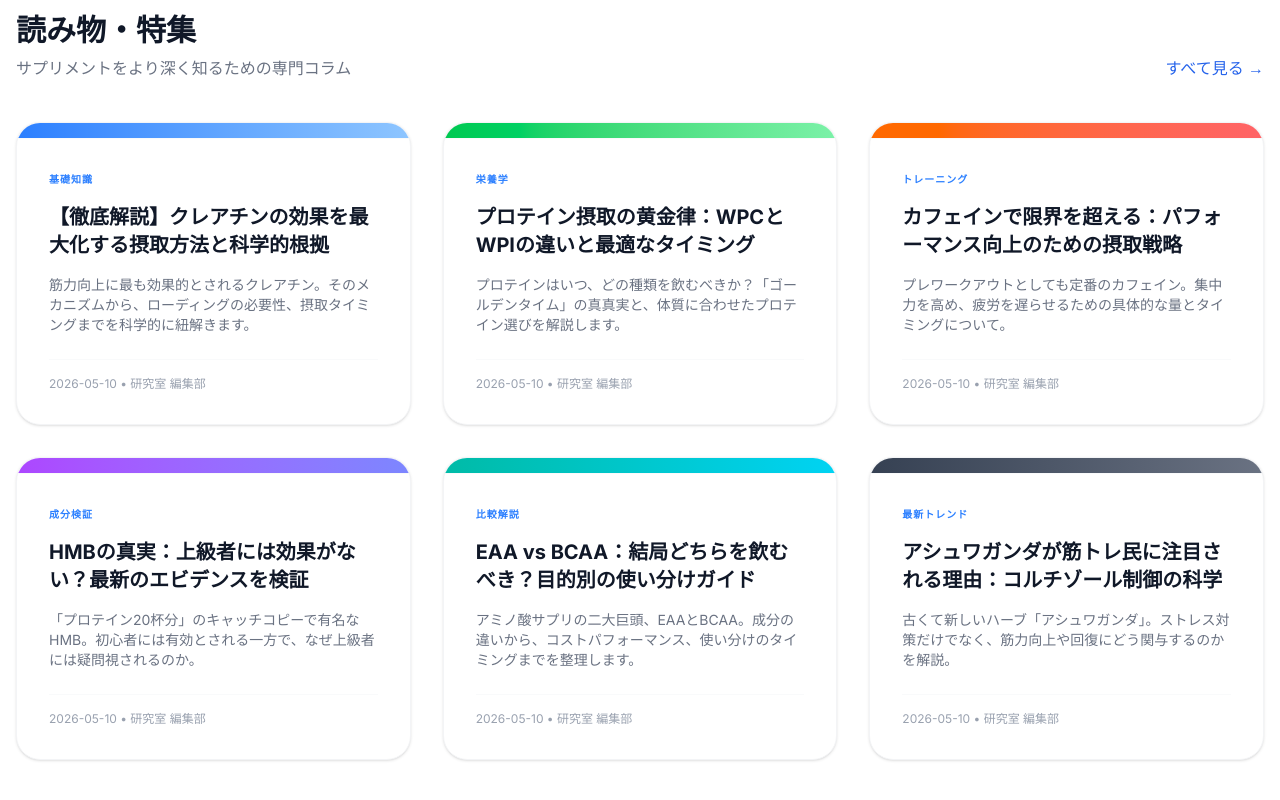
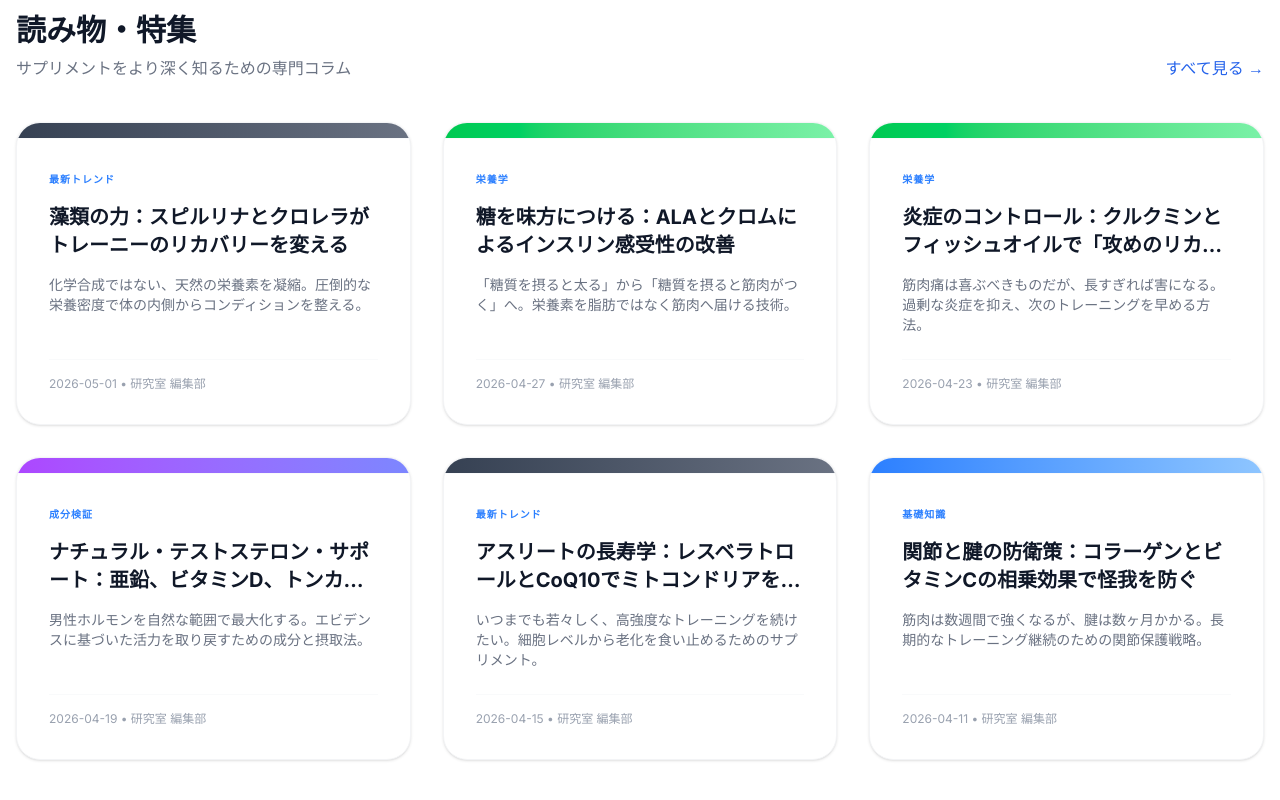
Before and after one commit to WAKAMUSYA/supplement-lab, a Next.js app: page / in a window 1280 px wide. Shown: the part 2140-2940 px from the top of the page. Built offline with nearby package versions, Linux system fonts and the light colour scheme; no server answers.

Commit message:
変更内容

```diff
--- /dev/null
+++ b/scratch/update_dates.js
@@ -0,0 +1,18 @@
+const fs = require('fs');
+const path = require('path');
+
+const filePath = 'src/data/articles.ts';
+let content = fs.readFileSync(filePath, 'utf8');
+
+let count = 0;
+const startDate = new Date('2026-01-05');
+
+content = content.replace(/publishDate: '2026-05-10'/g, () => {
+  const date = new Date(startDate);
+  date.setDate(startDate.getDate() + (count * 4)); // 4 days apart
+  count++;
+  return `publishDate: '${date.toISOString().split('T')[0]}'`;
+});
+
+fs.writeFileSync(filePath, content);
+console.log(`Updated ${count} articles.`);
--- a/src/app/page.tsx
+++ b/src/app/page.tsx
@@ -154,7 +154,7 @@ export default function Home() {
           </Link>
         </div>
         <div className="grid grid-cols-1 md:grid-cols-3 gap-8">
-          {articles.slice(0, 6).map((article) => (
+          {[...articles].sort((a, b) => new Date(b.publishDate).getTime() - new Date(a.publishDate).getTime()).slice(0, 6).map((article) => (
             <Link key={article.id} href={`/articles/${article.slug}`} className="group">
               <div className="bg-white rounded-3xl border border-gray-100 shadow-sm hover:shadow-lg transition-all card-hover h-full flex flex-col overflow-hidden">
                 <div className={`h-4 border-b border-gray-50 bg-gradient-to-r ${
--- a/src/data/articles.ts
+++ b/src/data/articles.ts
@@ -18,7 +18,7 @@ export const articles: Article[] = [
     title: '【徹底解説】クレアチンの効果を最大化する摂取方法と科学的根拠',
     excerpt: '筋力向上に最も効果的とされるクレアチン。そのメカニズムから、ローディングの必要性、摂取タイミングまでを科学的に紐解きます。',
     category: '基礎知識',
-    publishDate: '2026-05-10',
+    publishDate: '2026-01-05',
     author: '研究室 編集部',
     relatedIngredientSlug: 'creatine',
     content: `
@@ -56,7 +56,7 @@ export const articles: Article[] = [
     title: 'プロテイン摂取の黄金律：WPCとWPIの違いと最適なタイミング',
     excerpt: 'プロテインはいつ、どの種類を飲むべきか？「ゴールデンタイム」の真真実と、体質に合わせたプロテイン選びを解説します。',
     category: '栄養学',
-    publishDate: '2026-05-10',
+    publishDate: '2026-01-09',
     author: '研究室 編集部',
     relatedIngredientSlug: 'protein',
     content: `
@@ -92,7 +92,7 @@ export const articles: Article[] = [
     title: 'カフェインで限界を超える：パフォーマンス向上のための摂取戦略',
     excerpt: 'プレワークアウトとしても定番のカフェイン。集中力を高め、疲労を遅らせるための具体的な量とタイミングについて。',
     category: 'トレーニング',
-    publishDate: '2026-05-10',
+    publishDate: '2026-01-13',
     author: '研究室 編集部',
     relatedIngredientSlug: 'caffeine',
     content: `
@@ -131,7 +131,7 @@ export const articles: Article[] = [
     title: 'HMBの真実：上級者には効果がない？最新のエビデンスを検証',
     excerpt: '「プロテイン20杯分」のキャッチコピーで有名なHMB。初心者には有効とされる一方で、なぜ上級者には疑問視されるのか。',
     category: '成分検証',
-    publishDate: '2026-05-10',
+    publishDate: '2026-01-17',
     author: '研究室 編集部',
     relatedIngredientSlug: 'hmb',
     content: `
@@ -166,7 +166,7 @@ HMBは「筋肉を増やす」作用よりも、**「筋肉の分解を防ぐ」
     title: 'EAA vs BCAA：結局どちらを飲むべき？目的別の使い分けガイド',
     excerpt: 'アミノ酸サプリの二大巨頭、EAAとBCAA。成分の違いから、コストパフォーマンス、使い分けのタイミングまでを整理します。',
     category: '比較解説',
-    publishDate: '2026-05-10',
+    publishDate: '2026-01-21',
     author: '研究室 編集部',
     relatedIngredientSlug: 'eaa',
     content: `
@@ -207,7 +207,7 @@ HMBは「筋肉を増やす」作用よりも、**「筋肉の分解を防ぐ」
     title: 'アシュワガンダが筋トレ民に注目される理由：コルチゾール制御の科学',
     excerpt: '古くて新しいハーブ「アシュワガンダ」。ストレス対策だけでなく、筋力向上や回復にどう関与するのかを解説。',
     category: '最新トレンド',
-    publishDate: '2026-05-10',
+    publishDate: '2026-01-25',
     author: '研究室 編集部',
     relatedIngredientSlug: 'ashwagandha',
     content: `
@@ -241,7 +241,7 @@ HMBは「筋肉を増やす」作用よりも、**「筋肉の分解を防ぐ」
     title: 'マルトデキストリン活用術：太りにくい人のためのバルクアップ戦略',
     excerpt: 'ハードゲイナー（太りにくい体質）が筋肉を増やすために欠かせない、マルトデキストリンの効果的な使い方。',
     category: '栄養学',
-    publishDate: '2026-05-10',
+    publishDate: '2026-01-29',
     author: '研究室 編集部',
     relatedIngredientSlug: 'maltodextrin',
     content: `
@@ -274,7 +274,7 @@ HMBは「筋肉を増やす」作用よりも、**「筋肉の分解を防ぐ」
     title: 'ビタミンDと筋力：「日光のビタミン」がホルモン値に与える影響',
     excerpt: '多くの日本人が不足しているとされるビタミンD。単なる骨の健康だけでなく、筋力維持やテストステロンへの関与を解説。',
     category: '基礎知識',
-    publishDate: '2026-05-10',
+    publishDate: '2026-02-02',
     author: '研究室 編集部',
     relatedIngredientSlug: 'vitamin-d',
     content: `
@@ -307,7 +307,7 @@ HMBは「筋肉を増やす」作用よりも、**「筋肉の分解を防ぐ」
     title: 'リカバリーの科学：GABAとマグネシウムで「深い睡眠」を手に入れる',
     excerpt: '筋肉は寝ている間に作られる。睡眠の質を劇的に高めるための、GABAとマグネシウムの併用戦略を徹底解剖。',
     category: '最新トレンド',
-    publishDate: '2026-05-10',
+    publishDate: '2026-02-06',
     author: '研究室 編集部',
     relatedIngredientSlug: 'magnesium',
     content: `
@@ -343,7 +343,7 @@ GABAとマグネシウムを併用することで、**「脳の鎮静」と「
     title: 'シトルリンマレート：パンプ感だけじゃない、持久力と回復への驚くべき効果',
     excerpt: 'プレワークアウトの定番成分、シトルリン。血管拡張による「パンプ感」の裏側にある、疲労物質除去のメカニズム。',
     category: '成分検証',
-    publishDate: '2026-05-10',
+    publishDate: '2026-02-10',
     author: '研究室 編集部',
     relatedIngredientSlug: 'citrulline',
     content: `
@@ -376,7 +376,7 @@ GABAとマグネシウムを併用することで、**「脳の鎮静」と「
     title: 'フィッシュオイルの真価：なぜ全てのトレーニーがオメガ3を摂るべきか',
     excerpt: '単なる健康習慣ではない、筋肥大のサポートと炎症抑制。アスリートにおけるフィッシュオイルの重要性を紐解きます。',
     category: '栄養学',
-    publishDate: '2026-05-10',
+    publishDate: '2026-02-14',
     author: '研究室 編集部',
     relatedIngredientSlug: 'fish-oil',
     content: `
@@ -407,7 +407,7 @@ GABAとマグネシウムを併用することで、**「脳の鎮静」と「
     title: '夜のプロテイン戦略：カゼイン vs ホエイ、睡眠中の筋合成を最大化するのは？',
     excerpt: '寝ている間のカタボリック（筋分解）を防ぐために最適なプロテインはどちらか。最新の研究結果を基に結論を出します。',
     category: '成分検証',
-    publishDate: '2026-05-10',
+    publishDate: '2026-02-18',
     author: '研究室 編集部',
     relatedIngredientSlug: 'casein',
     content: `
@@ -438,7 +438,7 @@ GABAとマグネシウムを併用することで、**「脳の鎮静」と「
     title: '脂肪燃焼を加速させるスタック術：カルニチンとCLAの相乗効果',
     excerpt: '減量期の強い味方、燃焼系サプリメント。カルニチンとCLAを組み合わせることで、なぜ効率が上がるのか。',
     category: '栄養学',
-    publishDate: '2026-05-10',
+    publishDate: '2026-02-22',
     author: '研究室 編集部',
     relatedIngredientSlug: 'l-carnitine',
     content: `
@@ -470,7 +470,7 @@ GABAとマグネシウムを併用することで、**「脳の鎮静」と「
     title: '究極の集中力を手に入れる：カフェイン×テアニン×チロシンの科学',
     excerpt: 'プレワークアウトを自作するなら外せない3成分。興奮を制御し、ゾーンに入るための配合比率を公開。',
     category: '最新トレンド',
-    publishDate: '2026-05-10',
+    publishDate: '2026-02-26',
     author: '研究室 編集部',
     relatedIngredientSlug: 'theanine',
     content: `
@@ -501,7 +501,7 @@ GABAとマグネシウムを併用することで、**「脳の鎮静」と「
     title: '関節の寿命を延ばす：グルコサミンとクルクミンによるケア戦略',
     excerpt: '筋トレは関節の摩耗との戦いでもある。炎症を抑え、軟骨を守るための長期的なサプリメント戦略。',
     category: '基礎知識',
-    publishDate: '2026-05-10',
+    publishDate: '2026-03-02',
     author: '研究室 編集部',
     relatedIngredientSlug: 'glucosamine',
     content: `
@@ -532,7 +532,7 @@ GABAとマグネシウムを併用することで、**「脳の鎮静」と「
     title: 'プレワークアウト vs コーヒー：どっちが筋トレに有利？徹底比較',
     excerpt: '手軽なコーヒーと、多成分配合のプレワークアウト。それぞれのメリット・デメリットと使い分けを解説。',
     category: '比較解説',
-    publishDate: '2026-05-10',
+    publishDate: '2026-03-06',
     author: '研究室 編集部',
     relatedIngredientSlug: 'caffeine',
     content: `
@@ -564,7 +564,7 @@ GABAとマグネシウムを併用することで、**「脳の鎮静」と「
     title: '最強のタッグ：クレアチンとβアラニンの相乗効果で限界を超える',
     excerpt: '瞬発力のクレアチンと持久力のβアラニン。これらを組み合わせることで、なぜトレーニングボリュームが爆増するのか。',
     category: '成分検証',
-    publishDate: '2026-05-10',
+    publishDate: '2026-03-10',
     author: '研究室 編集部',
     relatedIngredientSlug: 'creatine',
     content: `
@@ -594,7 +594,7 @@ GABAとマグネシウムを併用することで、**「脳の鎮静」と「
     title: 'ZMA（亜鉛・マグネシウム）の真実：テストステロンは本当に増えるのか？',
     excerpt: '夜用サプリの定番「ZMA」。そのリカバリー効果と、多くの人が誤解しているホルモンへの影響を整理。',
     category: '成分検証',
-    publishDate: '2026-05-10',
+    publishDate: '2026-03-14',
     author: '研究室 編集部',
     relatedIngredientSlug: 'zinc',
     content: `
@@ -623,7 +623,7 @@ ZMAは、亜鉛、マグネシウム、ビタミンB6の3つを特定の比率
     title: '水だけでは足りない？トレーニングパフォーマンスを支える電解質の重要性',
     excerpt: 'パフォーマンス低下の原因は「水不足」ではなく「塩分不足」かも。筋痙攣を防ぎ、出力を維持するための水分補給戦略。',
     category: 'トレーニング',
-    publishDate: '2026-05-10',
+    publishDate: '2026-03-18',
     author: '研究室 編集部',
     relatedIngredientSlug: 'taurine',
     content: `
@@ -648,7 +648,7 @@ ZMAは、亜鉛、マグネシウム、ビタミンB6の3つを特定の比率
     title: 'サプリメントにも「休息」が必要：カフェイン耐性をリセットする戦略',
     excerpt: '「最近プレワークアウトが効かない」と感じていませんか？耐性の仕組みと、効果を復活させるサイクル術。',
     category: 'トレーニング',
-    publishDate: '2026-05-10',
+    publishDate: '2026-03-22',
     author: '研究室 編集部',
     relatedIngredientSlug: 'caffeine',
     content: `
@@ -677,7 +677,7 @@ ZMAは、亜鉛、マグネシウム、ビタミンB6の3つを特定の比率
     title: 'アダプトゲンの科学：ロディオラとアシュワガンダでオーバートレーニングを防ぐ',
     excerpt: '「体力が持たない」「疲れが抜けない」と感じる時に。ストレス適応能力を高めるハーブの正しい活用法。',
     category: '最新トレンド',
-    publishDate: '2026-05-10',
+    publishDate: '2026-03-26',
     author: '研究室 編集部',
     relatedIngredientSlug: 'rhodiola',
     content: `
@@ -700,7 +700,7 @@ ZMAは、亜鉛、マグネシウム、ビタミンB6の3つを特定の比率
     title: '脳を鍛えて筋肉を操る：ノートロピック（脳サプリ）とマインドマッスルコネクション',
     excerpt: '筋肉を動かすのは「脳」からの指令。アルファGPCとチロシンで神経系をブーストし、フォームの質を極める。',
     category: '最新トレンド',
-    publishDate: '2026-05-10',
+    publishDate: '2026-03-30',
     author: '研究室 編集部',
     relatedIngredientSlug: 'alpha-gpc',
     content: `
@@ -723,7 +723,7 @@ ZMAは、亜鉛、マグネシウム、ビタミンB6の3つを特定の比率
     title: 'ビートルートの衝撃：硝酸塩が爆発的な持久力を生むメカニズム',
     excerpt: 'オリンピック選手も注目する「赤い野菜」。より少ない酸素でより長く動ける、エリートアスリートの秘密兵器。',
     category: '基礎知識',
-    publishDate: '2026-05-10',
+    publishDate: '2026-04-03',
     author: '研究室 編集部',
     relatedIngredientSlug: 'beetroot',
     content: `
@@ -747,7 +747,7 @@ ZMAは、亜鉛、マグネシウム、ビタミンB6の3つを特定の比率
     title: '腸内環境とバルクアップ：プロバイオティクスがプロテインの吸収を助ける？',
     excerpt: '「食べているのにデカくならない」原因は腸にあるかも。善玉菌が筋肉の成長に与える意外な影響。',
     category: '栄養学',
-    publishDate: '2026-05-10',
+    publishDate: '2026-04-07',
     author: '研究室 編集部',
     relatedIngredientSlug: 'probiotics',
     content: `
@@ -770,7 +770,7 @@ ZMAは、亜鉛、マグネシウム、ビタミンB6の3つを特定の比率
     title: '関節と腱の防衛策：コラーゲンとビタミンCの相乗効果で怪我を防ぐ',
     excerpt: '筋肉は数週間で強くなるが、腱は数ヶ月かかる。長期的なトレーニング継続のための関節保護戦略。',
     category: '基礎知識',
-    publishDate: '2026-05-10',
+    publishDate: '2026-04-11',
     author: '研究室 編集部',
     relatedIngredientSlug: 'collagen',
     content: `
@@ -790,7 +790,7 @@ ZMAは、亜鉛、マグネシウム、ビタミンB6の3つを特定の比率
     title: 'アスリートの長寿学：レスベラトロールとCoQ10でミトコンドリアを守る',
     excerpt: 'いつまでも若々しく、高強度なトレーニングを続けたい。細胞レベルから老化を食い止めるためのサプリメント。',
     category: '最新トレンド',
-    publishDate: '2026-05-10',
+    publishDate: '2026-04-15',
     author: '研究室 編集部',
     relatedIngredientSlug: 'resveratrol',
     content: `
@@ -811,7 +811,7 @@ ZMAは、亜鉛、マグネシウム、ビタミンB6の3つを特定の比率
     title: 'ナチュラル・テストステロン・サポート：亜鉛、ビタミンD、トンカットアリの科学',
     excerpt: '男性ホルモンを自然な範囲で最大化する。エビデンスに基づいた活力を取り戻すための成分と摂取法。',
     category: '成分検証',
-    publishDate: '2026-05-10',
+    publishDate: '2026-04-19',
     author: '研究室 編集部',
     relatedIngredientSlug: 'tongkat-ali',
     content: `
@@ -833,7 +833,7 @@ ZMAは、亜鉛、マグネシウム、ビタミンB6の3つを特定の比率
     title: '炎症のコントロール：クルクミンとフィッシュオイルで「攻めのリカバリー」',
     excerpt: '筋肉痛は喜ぶべきものだが、長すぎれば害になる。過剰な炎症を抑え、次のトレーニングを早める方法。',
     category: '栄養学',
-    publishDate: '2026-05-10',
+    publishDate: '2026-04-23',
     author: '研究室 編集部',
     relatedIngredientSlug: 'curcumin',
     content: `
@@ -853,7 +853,7 @@ ZMAは、亜鉛、マグネシウム、ビタミンB6の3つを特定の比率
     title: '糖を味方につける：ALAとクロムによるインスリン感受性の改善',
     excerpt: '「糖質を摂ると太る」から「糖質を摂ると筋肉がつく」へ。栄養素を脂肪ではなく筋肉へ届ける技術。',
     category: '栄養学',
-    publishDate: '2026-05-10',
+    publishDate: '2026-04-27',
     author: '研究室 編集部',
     relatedIngredientSlug: 'ala',
     content: `
@@ -874,7 +874,7 @@ ZMAは、亜鉛、マグネシウム、ビタミンB6の3つを特定の比率
     title: '藻類の力：スピルリナとクロレラがトレーニーのリカバリーを変える',
     excerpt: '化学合成ではない、天然の栄養素を凝縮。圧倒的な栄養密度で体の内側からコンディションを整える。',
     category: '最新トレンド',
-    publishDate: '2026-05-10',
+    publishDate: '2026-05-01',
     author: '研究室 編集部',
     relatedIngredientSlug: 'spirulina',
     content: `
```
Also changed, not shown: src/app/articles/page.tsx (+8 -6 lines).
